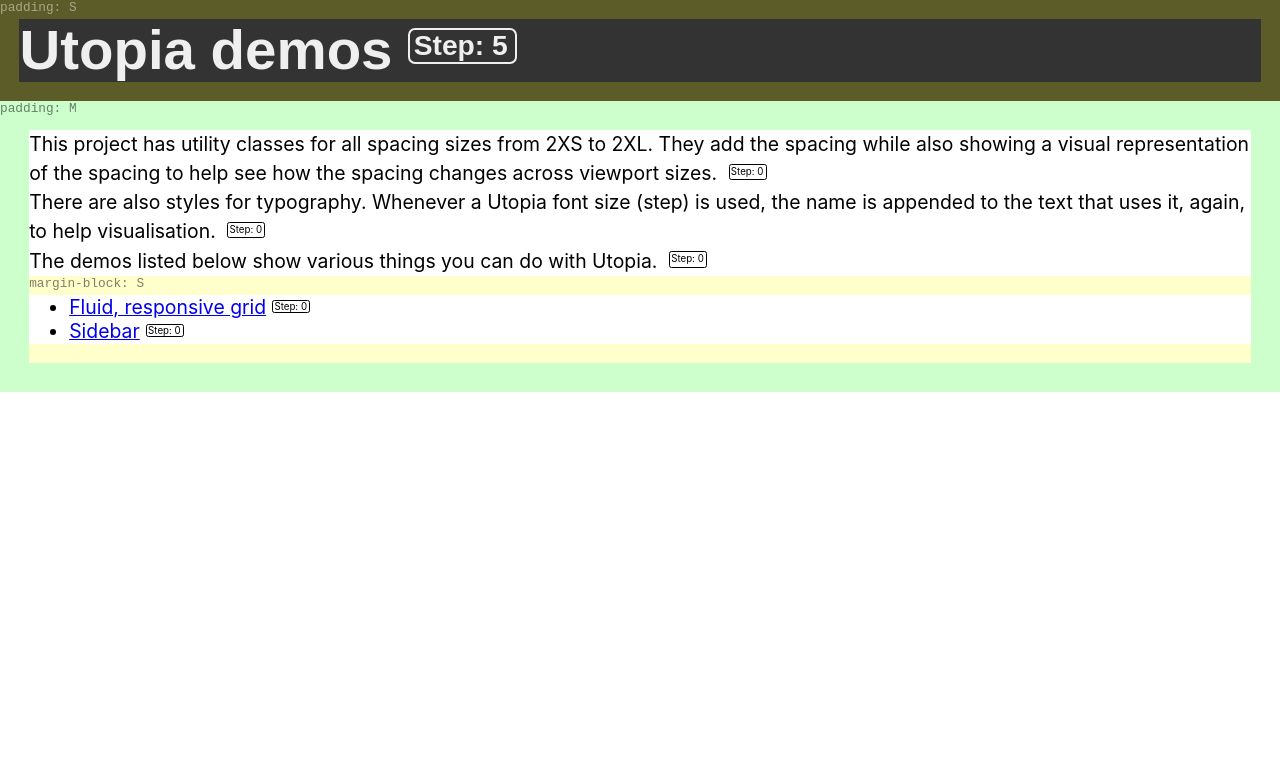
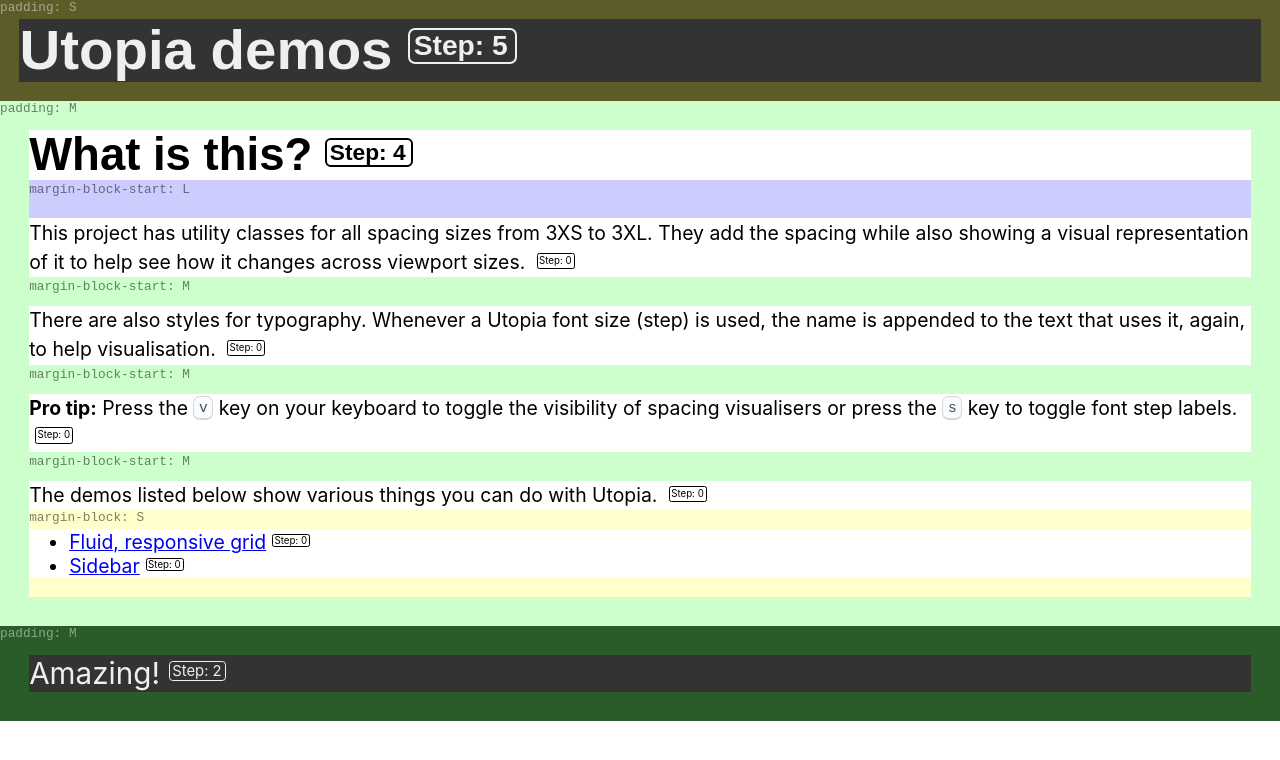
Before and after one commit to bingocaller/utopia-demos, an Eleventy site: page src/index.njk in a window 1280 px wide. Built offline with nearby package versions, Linux system fonts and the light colour scheme; Eleventy itself is replaced by a stand-in of ours; files that its build step writes are made by us from their sources.

Commit message:
Update sidebar demo and index content

```diff
--- a/src/demos/sidebar.njk
+++ b/src/demos/sidebar.njk
@@ -19,7 +19,12 @@
 </aside>
 
 <main class="u-padding--l">
-    <h2>Content!</h2>
+    <div class="u-margin-block-start--3xl">
+        <h2>Content!</h2>
+    </div>
+    <div class="u-margin-block-start--xl">
+        <p>Look at all this amazing content! Wow!</p>
+    </div>
 </main>
 
-<footer class="u-padding-block--m u-padding-inline-s">Woah!</footer>
+<footer class="u-padding--m"> <span class="u-font-size--step-1">Woah!</span></footer>
--- a/src/index.njk
+++ b/src/index.njk
@@ -7,17 +7,23 @@
     <h1>{{ renderData.title or title or metadata.title }}</h1>
 </header>
 <main class="u-padding--m">
-    <p>
-        This project has utility classes for all spacing sizes from 2XS to 2XL.
-        They add the spacing while also showing a visual representation of the
-        spacing to help see how the spacing changes across viewport sizes.
+    <h2>What is this?</h2>
+    <p class="u-margin-block-start--l">
+        This project has utility classes for all spacing sizes from 3XS to 3XL.
+        They add the spacing while also showing a visual representation of it
+        to help see how it changes across viewport sizes.
     </p>
-    <p>
+    <p class="u-margin-block-start--m">
         There are also styles for typography. Whenever a Utopia font size
         (step) is used, the name is appended to the text that uses it, again,
         to help visualisation.
     </p>
-    <p>
+    <p class="u-margin-block-start--m">
+        <strong>Pro tip:</strong> Press the <kbd>v</kbd> key on your keyboard
+        to toggle the visibility of spacing visualisers or press the
+        <kbd>s</kbd> key to toggle font step labels.
+    </p>
+    <p class="u-margin-block-start--m">
         The demos listed below show various things you can do with Utopia.
     </p>
 
@@ -27,3 +33,6 @@
         {% endfor %}
     </ul>
 </main>
+<footer class="u-padding--m">
+    <span class="u-font-size--step-2">Amazing!</span>
+</footer>
```
